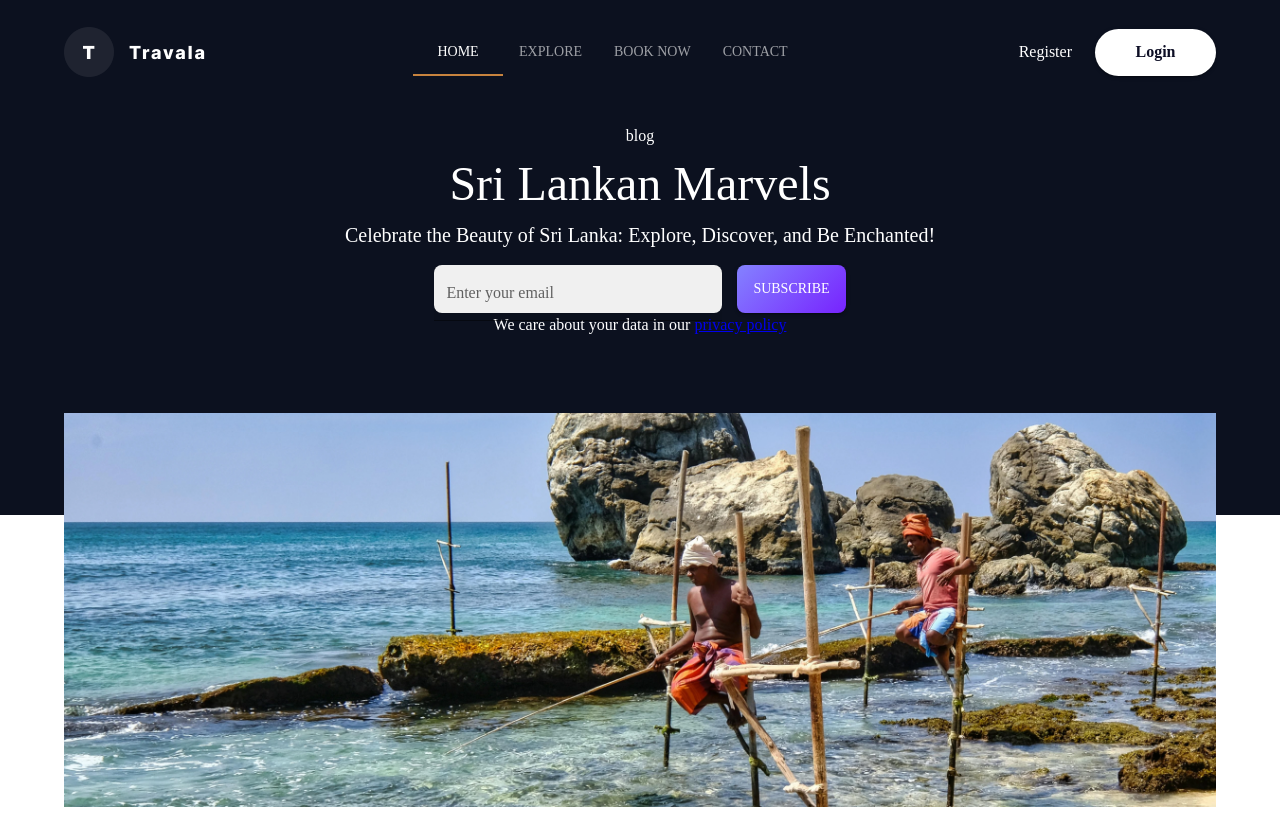
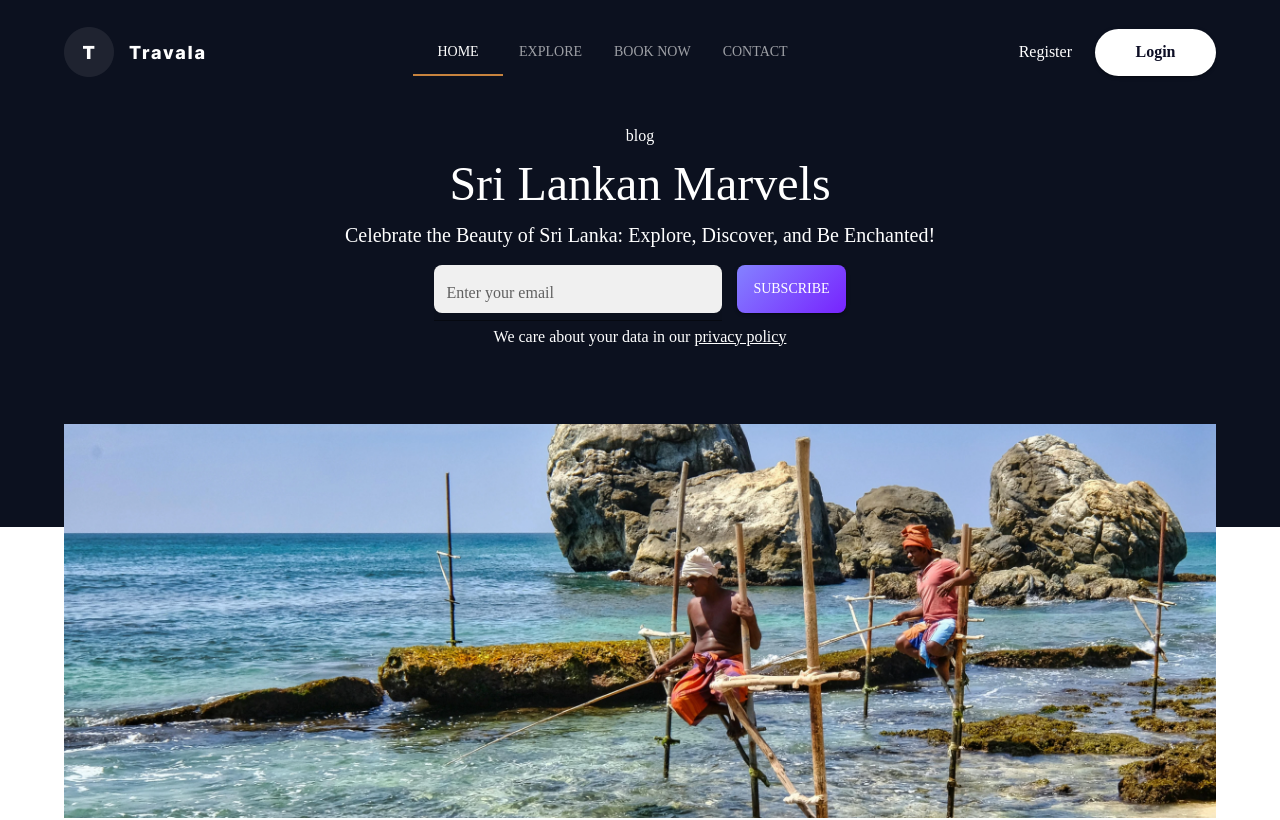
Before and after one commit to Software-Lifecycle-Consultants/slc-open-hms, a Next.js app: page /blog in a window 1280 px wide. Shown: the top 820 px of the page. Built offline with nearby package versions, Linux system fonts and the light colour scheme.

Commit message:
Verify data through a sigle data file in banner component

```diff
--- a/components/blogPage/Banner1.tsx
+++ b/components/blogPage/Banner1.tsx
@@ -1,12 +1,13 @@
 import { Typography,Grid,TextField,Button } from "@mui/material";
+import { bannerData } from '@/data/blogPage';
 // banner section of the blog page
 const Banner = () => {
   return(
     <div style={{textAlign:"center"}}>
       {/* text in the banner  */}
-    <Typography sx={{fontSize:"16px"}}>blog</Typography>
-    <Typography sx={{fontSize:"48px"}}>Sri Lankan Marvels</Typography>
-    <Typography sx={{fontSize:"20px"}}>Celebrate the Beauty of Sri Lanka: Explore, Discover, and Be Enchanted!</Typography>
+    <Typography sx={{fontSize:"16px"}}>{bannerData.bannertext}</Typography>
+    <Typography sx={{fontSize:"48px"}}>{bannerData.bannerTitle}</Typography>
+    <Typography sx={{fontSize:"20px"}}>{bannerData.bannerDescription}</Typography>
     {/* text area to enter the email */}
     <div style={{alignItems:"center", marginTop:"15px",}}>
     <TextField id="filled-basic" label="Enter your email" variant="filled" sx={{backgroundColor:"white",borderRadius:"8px",height:"48px",
@@ -20,9 +21,9 @@ const Banner = () => {
         borderRadius:"8px",
       }}
       variant="contained" >
-      Subscribe
+      {bannerData.buttonText}
       </Button>
-      <Typography sx={{marginBottom: "12%"}}>We care about your data in our <a href="/privacy-policy">privacy policy</a></Typography>
+      <Typography sx={{marginBottom: "12%", marginTop:"1%",}}>{bannerData.bannerSlogen} <a href="/privacy-policy" style={{color:"white",}}>{bannerData.bannerLinkText}</a></Typography>
     </div>
     </div>
 
--- a/components/blogPage/blogcard.tsx
+++ b/components/blogPage/blogcard.tsx
@@ -9,7 +9,7 @@ import {
 } from "@mui/material";
 import { useRouter } from "next/navigation";
 import NorthEastIcon from '@mui/icons-material/NorthEast';
-import blogData from "@/data/blogPage"
+
 
 interface BlogCardProps {
   image: string;
@@ -29,10 +29,6 @@ export const ulstyles={
   gap: "8px",
 
 }
-
-
-
-
 
 const BlogCard: React.FC<BlogCardProps> = ({ image, user, date, title, description, tag, tag1,tag2, }) => {
   const router = useRouter();
--- a/data/blogPage.ts
+++ b/data/blogPage.ts
@@ -68,7 +68,13 @@ export const blogData = [
     },
 ];
 
-
+// banner data
 export const bannerData ={
     image:"/images/blogPage/hambanthota.webp",
+    bannertext:"blog",
+    bannerTitle:"Sri Lankan Marvels",
+    bannerDescription:"Celebrate the Beauty of Sri Lanka: Explore, Discover, and Be Enchanted!",
+    bannerSlogen: "We care about your data in our",
+    bannerLinkText: "privacy policy",
+    buttonText:"Subscribe",
 }
```
